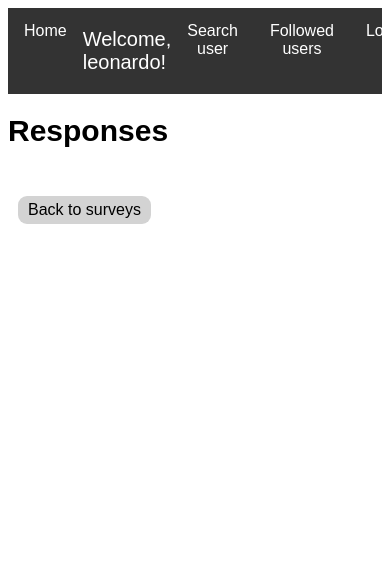
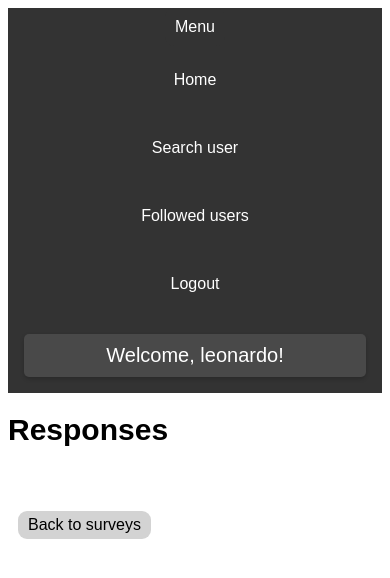
Before and after one commit to leonardodeglinnocenti/makeYourChoice, a Django app: page /viewResponses/1/ in a window 390 px wide. Shown: the top 578 px of the page. Run offline with Django 4.2, Linux system fonts and the light colour scheme; a user stored in the database is signed in; data comes from the database, SQL or seed files in the repository; both versions use the stored data as it was before the commit; data that the repository does not hold is empty.

Commit message:
Ver 0.9: New: users can delete their response to a survey Fix: is_open checkmark is now deprecated Fix: graphics have been improved

```diff
--- a/makeYourChoice/urls.py
+++ b/makeYourChoice/urls.py
@@ -41,4 +41,5 @@ urlpatterns = [
     path('unsubscribeFromCategory/<int:pk>/', views.unsubscribe_from_category, name='unsubscribeFromCategory'),
     path('manageSurveys/', views.ManageSurveys.as_view(), name='manageSurveys'),
     path('editSurvey/<int:pk>/', views.EditSurvey.as_view(), name='editSurvey'),
+    path('deleteResponse/<int:pk>/', views.DeleteResponse.as_view(), name='deleteResponse'),
 ]
--- a/surveys/models.py
+++ b/surveys/models.py
@@ -40,7 +40,6 @@ class Survey(models.Model):
 class Question(models.Model):
     id = models.AutoField(primary_key=True)
     text = models.CharField(max_length=200)
-    is_open = models.BooleanField(default=False)
     survey = models.ForeignKey(Survey, on_delete=models.CASCADE)
 
     def __str__(self):
--- a/surveys/views.py
+++ b/surveys/views.py
@@ -1,5 +1,5 @@
 from django.contrib.auth.models import User
-from django.http import HttpResponseRedirect
+from django.http import HttpResponseRedirect, HttpResponse
 from django.shortcuts import render
 from django.urls import reverse_lazy
 from django.contrib import messages
@@ -8,6 +8,10 @@ from django.views.generic import ListView, CreateView, DeleteView, UpdateView
 from users.models import UserFollows
 from .models import Survey, Question, Choice, Answer, Response, AnswerResponse, Category, UserCategorySubscription
 from .forms import AnswerForm
+
+from django import template
+register = template.Library()
+
 
 # Create your views here.
 
@@ -106,7 +110,7 @@ class EditSurvey(UpdateView):
 
 class AddQuestion(CreateView):
     model = Question
-    fields = ['text', 'is_open']
+    fields = ['text']
     template_name = 'addQuestion.html'
 
     def get_success_url(self):
@@ -242,6 +246,29 @@ class TakeSurvey(ListView):
         return reverse_lazy('index')
 
 
+class DeleteResponse(DeleteView):
+    model = Response
+    template_name = 'deleteResponse.html'
+    context_object_name = 'response'
+
+    # delete the response made to the survey by the current user
+    def get_success_url(self):
+        return reverse_lazy('index')
+
+    def get_context_data(self, **kwargs):
+        context = super().get_context_data(**kwargs)
+        context['responses'] = Response.objects.get(pk=self.object.id)
+        return context
+
+    def form_valid(self, form):
+        if self.request.user == Response.objects.get(pk=self.kwargs['pk']).user or self.request.user.is_staff:
+            messages.success(self.request, "Response deleted successfully")
+            return super().form_valid(form)
+        else:
+            messages.error(self.request, "You are not the owner of this response, so you cannot delete it")
+            return HttpResponseRedirect(reverse_lazy('index'))
+
+
 class ViewResponses(ListView):
     model = AnswerResponse
     template_name = 'viewResponses.html'
@@ -250,12 +277,11 @@ class ViewResponses(ListView):
     def get_context_data(self, *, object_list=None, **kwargs):
         context = super().get_context_data(**kwargs)
         context['survey'] = Survey.objects.get(pk=self.kwargs['pk'])
+        context['questions'] = Question.objects.filter(survey_id=self.kwargs['pk'])
         return context
 
     def get_queryset(self):
         return AnswerResponse.objects.filter(response__survey_id=self.kwargs['pk'])
-
-    # Make this object not accessible to users who are not the owner of the survey or are not staff members
 
 
 class CreateCategory(CreateView):
--- /dev/null
+++ b/templates/animate-menu.js
@@ -0,0 +1,11 @@
+// When .menu-button is tapped, make navbar visible
+
+// TODO: fix this (broken)
+
+const mobileMenu = document.getElementsByClassName('menu-button');
+
+mobileMenu.addEventListener('click', toggleMobileNavbar);
+
+function toggleMobileNavbar() {
+    document.getElementById('navbar').classList.toggle('hideMobileNavbar');
+}
--- a/templates/base.css
+++ b/templates/base.css
@@ -1,12 +1,8 @@
-/*Style the navigation bar with Material Design styling and make it horizontal instead of vertical*/
-
+/*Style the navigation bar with Material Design styling and make it horizontal instead of vertical. Make all the buttons and links the same size. */
 .navbar {
   overflow: hidden;
   background-color: #333;
   font-family: Arial, Helvetica, sans-serif;
-  display: flex;
-  flex-direction: row;
-  justify-content: space-between;
 }
 
 /* Style the links inside the navigation bar */
@@ -15,7 +11,7 @@
   font-size: 16px;
   color: white;
   text-align: center;
-  padding: 14px 16px;
+  padding: 50px 20px 20px 20px;
   text-decoration: none;
 }
 
@@ -29,6 +25,17 @@
 .navbar a.active {
   background-color: #4CAF50;
   color: white;
+}
+
+/* Make the welcome message look like a card with Material Design styling and put it on the right side of the page */
+.welcome {
+  padding: 10px;
+  border-radius: 5px;
+  margin: 16px;
+  background: #494949;
+  box-shadow: 0 2px 4px 0 rgba(0,0,0,0.2);
+  font-family: Arial, Helvetica, sans-serif;
+  float: right;
 }
 
 /* Make the div "message" look like a card with Material Design styling */
@@ -247,3 +254,57 @@ p.taken {
 option {
   color: red;
 }
+
+.menu-button {
+  display: none;
+}
+
+.hideMobileNavbar {
+  display: none;
+}
+
+/* Make survey look like the ones in Material Design */
+.survey {
+  border-radius: 5px;
+  background-color: #f2f2f2;
+  padding: 20px;
+}
+
+
+/* add breakpoint for small screens */
+@media screen and (max-width: 750px) {
+
+    .menu-button {
+        display: block;
+        margin: auto;
+        background-color: #333;
+        color: white;
+        padding: 10px;
+        border: none;
+        cursor: pointer;
+    }
+    /* Make the navbar look organised in small screens */
+    .navbar {
+      display: block;
+        overflow: hidden;
+        background-color: #333;
+    }
+    /* Make the links inside the navbar look organised in small screens */
+    .navbar a {
+        float: none;
+        display: block;
+        text-align: center;
+        padding: 25px 10px 25px 10px;
+    }
+    /* Make the navbar links look like the ones in Material Design */
+    .navbar a:hover {
+        background-color: #ddd;
+        color: black;
+    }
+    /* Make welcome card align to the center */
+    .welcome {
+        text-align: center;
+      float: none;
+    }
+
+}
--- a/templates/base.html
+++ b/templates/base.html
@@ -4,16 +4,18 @@
     <head>
         <title>Make your choice</title>
         <!-- load base.css -->
+        <script src="/templates/animate-menu.js" defer></script>
         <link rel="stylesheet" href="{% static 'base.css' %}">
     </head>
     <body>
-        <div class="navbar">
+        <div class="navbar" id="navbar">
+            <button class="menu-button" id="menu-button">Menu</button>
             <a href="{% url 'index' %}">Home</a>
             {% if user.is_authenticated %}
-                <p class="welcome"> Welcome, {{ user.username }}!</p>
                 <a href="{% url 'search_user' %}">Search user</a>
                 <a href="{% url 'manage_followed_users' %}">Followed users</a>
                 <a href="{% url 'logout_user' %}">Logout</a>
+                <p class="welcome"> Welcome, {{ user.username }}!</p>
             {% else %}
                 <a href="{% url 'login_user' %}">Login</a>
                 <a href="{% url 'register_user' %}">Register</a>
--- a/templates/manageFollowedUsers.html
+++ b/templates/manageFollowedUsers.html
@@ -17,7 +17,9 @@
     {% for user in followed_users %}
         <li>
             {{ user.followed_user.username }}
-            <a href="{% url 'unfollow_user' user.followed_user.id %}">Unfollow</a>
+            <a href="{% url 'unfollow_user' user.followed_user.id %}">
+                <button class="unsubscribe">Unfollow</button>
+            </a>
         </li>
 
         <br>
--- a/templates/manageSurveys.html
+++ b/templates/manageSurveys.html
@@ -3,6 +3,10 @@
 {% block content %}
 
 <h1>Manage your surveys!</h1>
+
+    {% if owned_surveys|length == 0 %}
+        <p style="color: darkorange">You haven't created any surveys yet!</p>
+    {% endif %}
 
 <ul class="card">
 {% for survey in owned_surveys %}
--- a/templates/searchUser.html
+++ b/templates/searchUser.html
@@ -20,7 +20,9 @@
         {% for user in users %}
             <li>
                 {{ user.username }}
-                <a href="{% url 'follow_user' user.id %}">Follow</a>
+                <a href="{% url 'follow_user' user.id %}">
+                    <button class="subscribe"> Follow </button>
+                </a>
             </li>
         {% endfor %}
     </ul>
--- a/templates/viewResponses.html
+++ b/templates/viewResponses.html
@@ -4,18 +4,28 @@
 
     <h1>Responses</h1>
 
+    <!-- Show the most selected choice for each question -->
+    <!-- TODO: Show the most selected choice for each question -->
+
     <!-- Show all questions and answers related to a response -->
 
+    <ul class="card">
     {% for answer in answers_responses %}
         {% ifchanged answer.response.id %}
-            <h4> {{ answer.response.id }}: {{ answer.response.user }}</h4>
+            <br>
+            User: {{ answer.response.user }} &emsp;
+            Response id: {{ answer.response.id }} <br>
+            <br>
         {% endifchanged %}
-        <b> {{ answer.answer.question.text }} </b> ==>
-        &emsp;
-        {{ answer.answer.choice.text }}
-        <br>
+
+        <li>
+            <b> {{ answer.answer.question.text }} </b> ==>
+            {{ answer.answer.choice.text }}
+        </li>
     {% endfor %}
+    </ul>
     <br>
+
 
     <a href="{% url 'index' %}">
         <button class="home" type="button">Back to surveys</button>
```
Also changed, not shown: templates/deleteResponse.html (added, +11 -0 lines), templates/index.html (+11 -14 lines), db.sqlite3.
